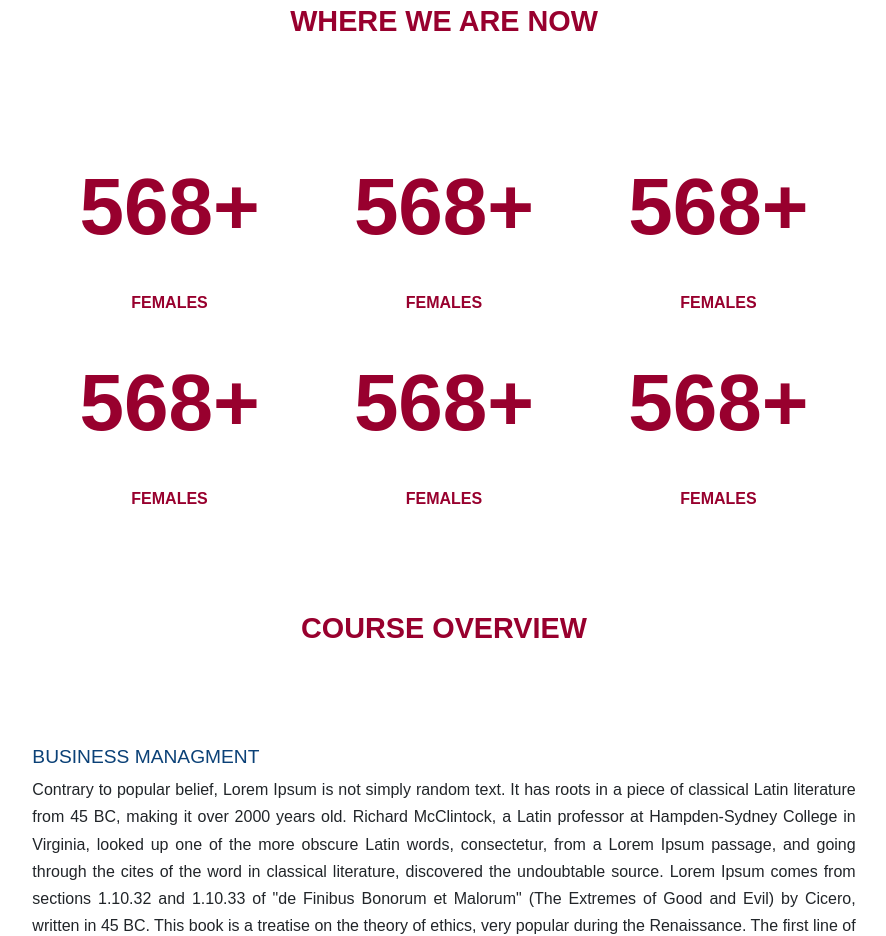
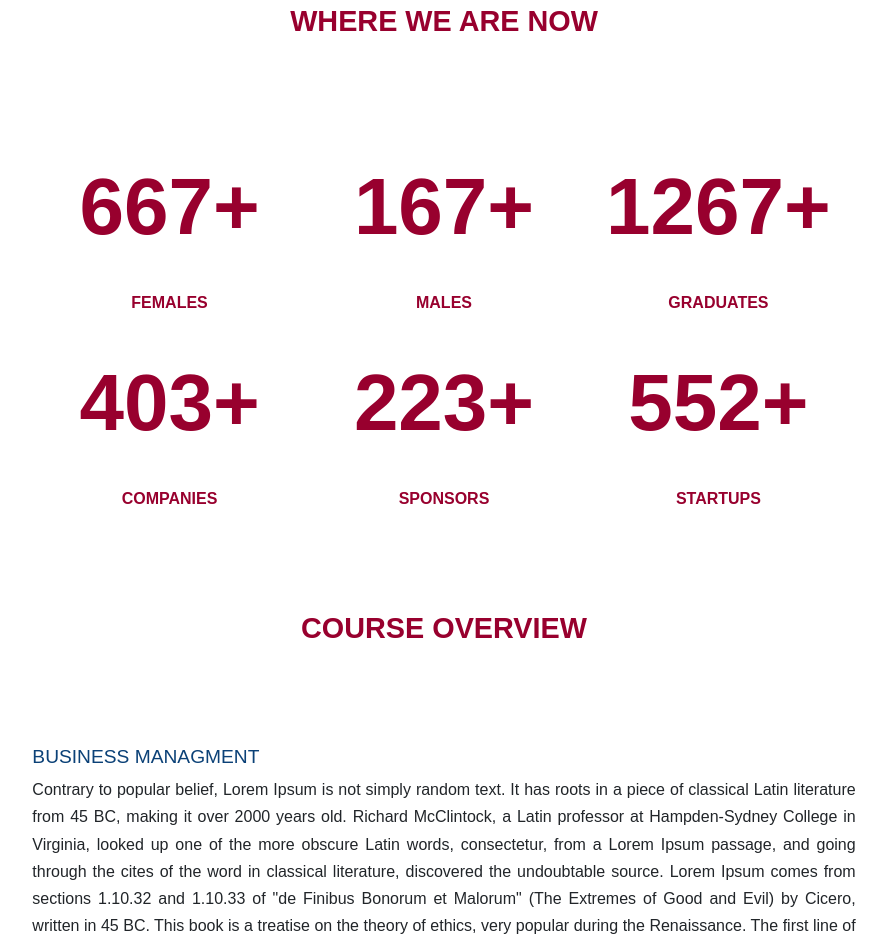
Before and after one commit to frimpongopoku/alu-plus-website, a React (Create React App) app: page /about in a window 1280 px wide. Shown: the part 3080-4016 px from the top of the page, without its empty margins (196-1082 px from the left). Built offline with nearby package versions, Linux system fonts and the light colour scheme; a web font is replaced by a local one.

Commit message:
more font updates

```diff
--- a/src/pages/About Us/AboutUs.js
+++ b/src/pages/About Us/AboutUs.js
@@ -5,7 +5,7 @@ import Navbar from "../../shared/components/Navbar/Navbar";
 import PageRow from "../../shared/components/Page Row/PageRow";
 import PageTitle from "../../shared/components/Page Title/PageTitle";
 import "./AboutUs.css";
-import { COURSES, IMAGE_SHELF } from "./values";
+import { COURSES, IMAGE_SHELF, NUMBERS } from "./values";
 export default class AboutUs extends Component {
   lefSide(params) {
     return (
@@ -103,24 +103,17 @@ export default class AboutUs extends Component {
 
         <PageTitle title="WHERE WE ARE NOW" />
         <div className="col-md-8 offset-md-2">
-          <div className="number-tray">
-            {[1, 2, 3].map((img, index) => (
-              <div key={index.toString()} className="tray-item">
-                <p className="tray-number">568+</p>
+          {NUMBERS.map((tray, index) => (
+            <div className="number-tray" key={index.toString()}>
+              {tray.map((item, ind) => (
+                <div key={ind.toString()} className="tray-item">
+                  <p className="tray-number">{item.number}+</p>
 
-                <span>FEMALES</span>
-              </div>
-            ))}
-          </div>
-          <div className="number-tray">
-            {[1, 2, 3].map((img, index) => (
-              <div key={index.toString()} className="tray-item">
-                <p className="tray-number">568+</p>
-
-                <span>FEMALES</span>
-              </div>
-            ))}
-          </div>
+                  <span>{item.name}</span>
+                </div>
+              ))}
+            </div>
+          ))}
         </div>
         {/* ------------------ COURSE OVERVIEW --------------- */}
 
--- a/src/pages/About Us/values.js
+++ b/src/pages/About Us/values.js
@@ -222,3 +222,34 @@ export const IMAGE_SHELF = [
     large: "https://pbs.twimg.com/media/E2OrKdEX0AIR_2I?format=jpg&name=medium",
   },
 ];
+
+export const NUMBERS = [
+  [
+    {
+      name: "Females",
+      number: 667,
+    },
+    {
+      name: "Males",
+      number: 167,
+    },
+    {
+      name: "Graduates",
+      number: 1267,
+    },
+  ],
+  [
+    {
+      name: "Companies",
+      number: 403,
+    },
+    {
+      name: "Sponsors",
+      number: 223,
+    },
+    {
+      name: "Startups",
+      number: 552,
+    },
+  ],
+];
--- a/src/pages/Calendar/AcademicCalendar.css
+++ b/src/pages/Calendar/AcademicCalendar.css
@@ -57,11 +57,10 @@
 .row-right h5 {
   color: var(--app-theme-maroon);
   font-weight: bold;
-
 }
 
 .row-left p,
 .row-right p {
   margin-bottom: 0px;
-  font-size: 1.2rem;
+  font-size: 1rem;
 }
--- a/src/shared/components/Footer/Footer.css
+++ b/src/shared/components/Footer/Footer.css
@@ -76,7 +76,7 @@
   align-items: center;
   justify-content: center;
   position: absolute;
-  bottom: -40px;
+  bottom: -61px;
   left: 0;
   width: 100%;
   padding: 20px;
```
